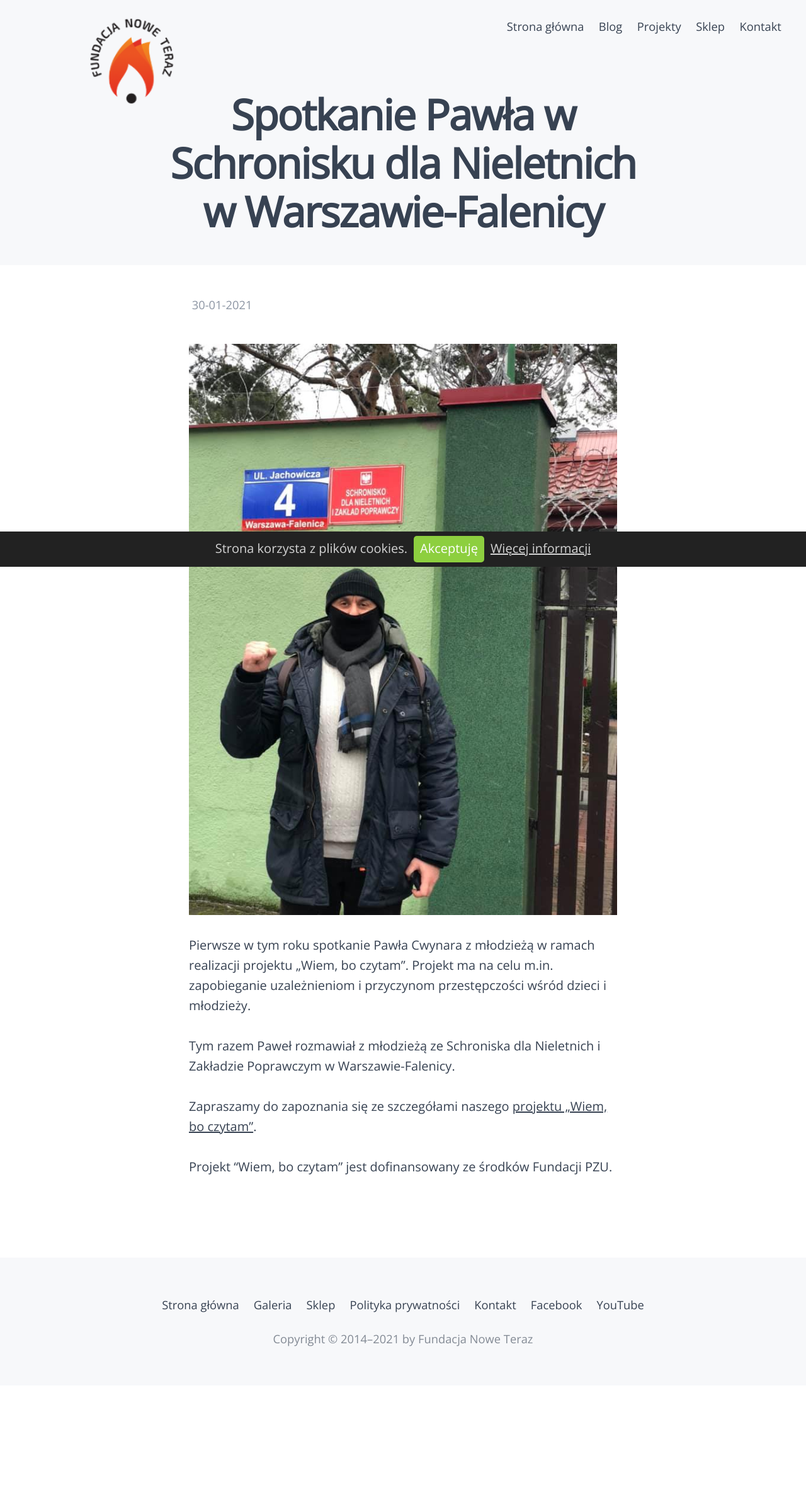
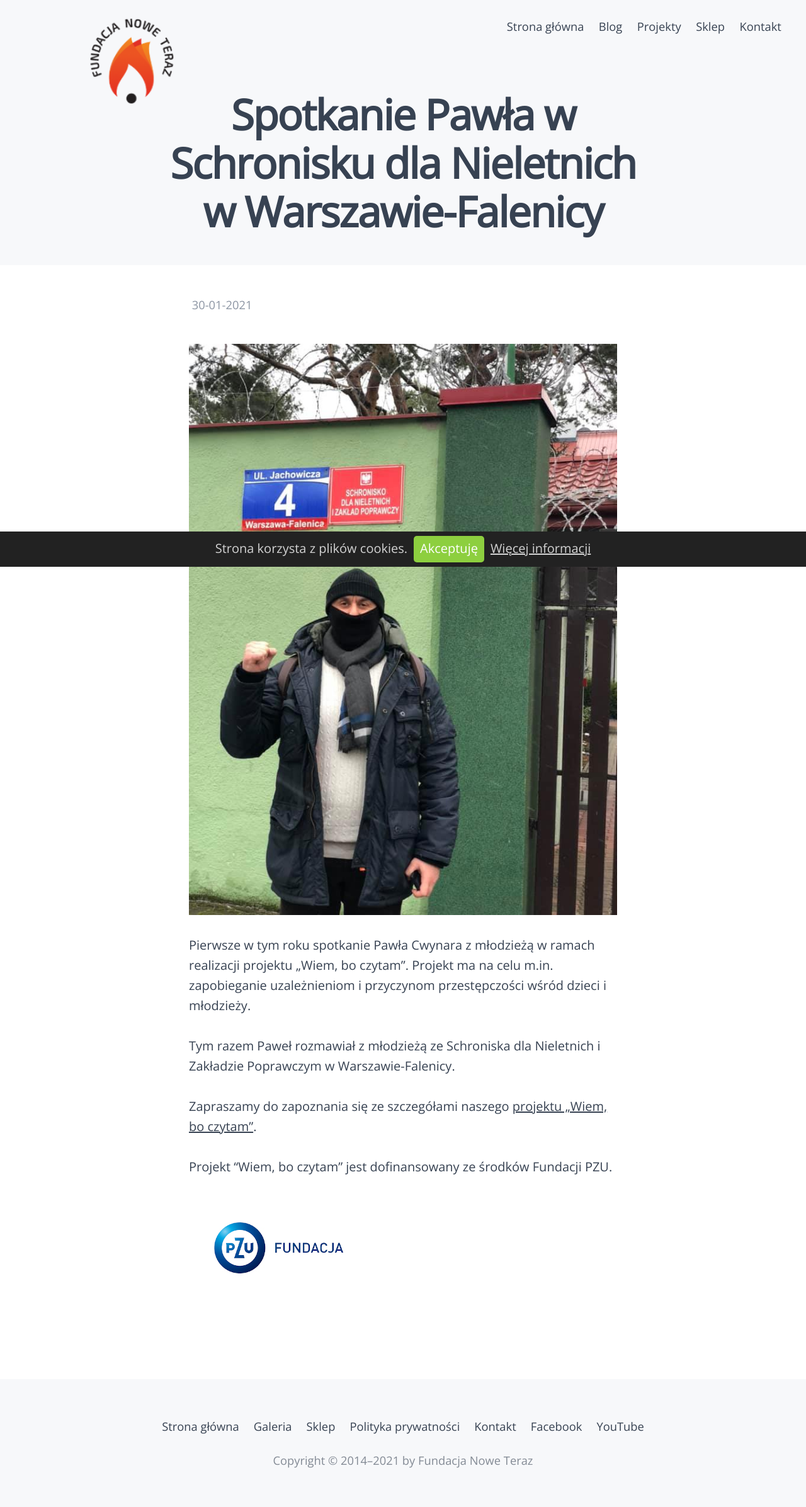
Before and after one commit to noweteraz/nowe-teraz-pl, a Jekyll site: the page built from _posts/2021-01-30-wiem-bo-czytam-spotkanie-falenica.markdown, in a window 1280 px wide. Shown: the whole page at 63% size. Built offline with Jekyll 4.4.1, drawn with Linux system fonts in a browser that asks for light colours; before the commit the page ends 2200 px from its top, so only the background shows below that.

Commit message:
Update content.

```diff
--- a/_posts/2021-01-30-wiem-bo-czytam-spotkanie-falenica.markdown
+++ b/_posts/2021-01-30-wiem-bo-czytam-spotkanie-falenica.markdown
@@ -15,3 +15,5 @@ Tym razem Paweł rozmawiał z młodzieżą ze Schroniska dla Nieletnich i Zakła
 Zapraszamy do zapoznania się ze szczegółami naszego [projektu „Wiem, bo czytam”](https://czytam.noweteraz.pl/){:target="_blank"}.
 
 Projekt "Wiem, bo czytam" jest dofinansowany ze środków Fundacji PZU.
+
+![Logo Fundacja PZU](/uploads/logo-fundacja-pzu-poziom.jpg)
```
Also changed, not shown: _uploads/logo-fundacja-pzu-poziom.jpg (added).
